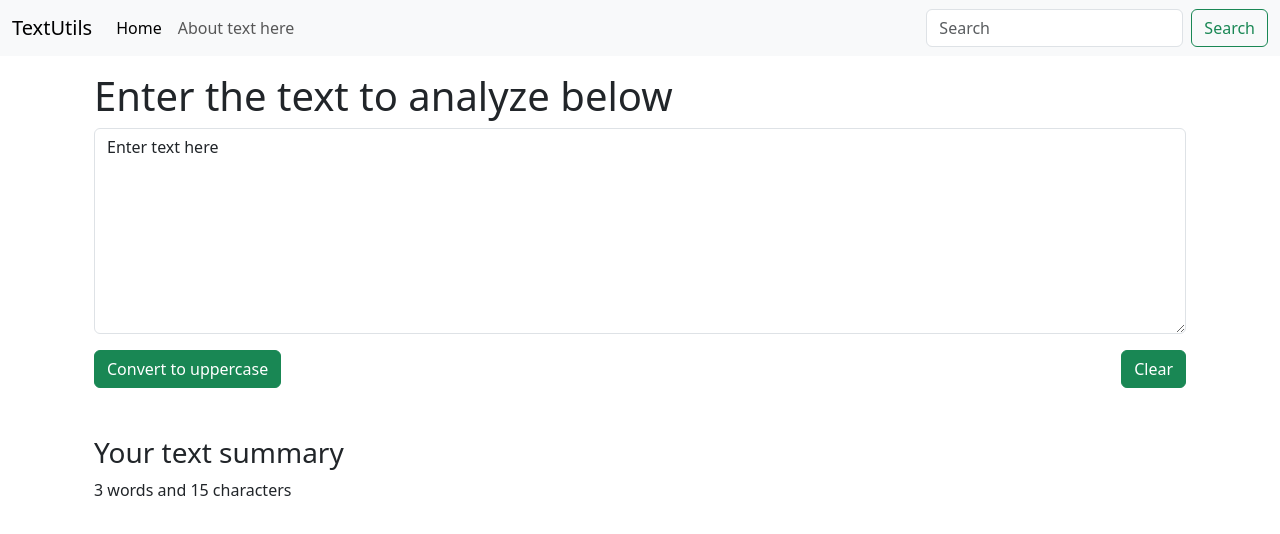
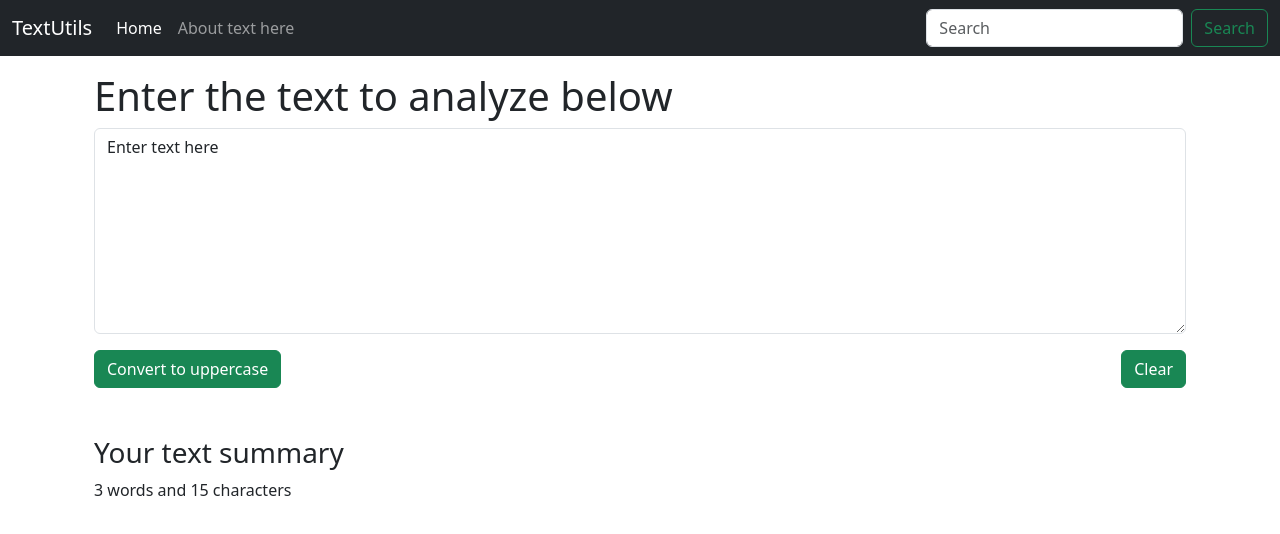
Before and after one commit to subhadeep-123/TextUtils, a React (Create React App) app: page / in a window 1280 px wide. Shown: the top 534 px of the page. Built offline with nearby package versions, Linux system fonts and the light colour scheme.

Commit message:
Make navbar dark

```diff
--- a/src/components/Navbar.js
+++ b/src/components/Navbar.js
@@ -14,7 +14,7 @@
 export default function Navbar(props) {
   return (
     <div>
-      <nav className="navbar navbar-expand-lg bg-body-tertiary">
+      <nav className="navbar navbar-expand-lg navbar-dark bg-dark">
         <div className="container-fluid">
           <a className="navbar-brand" href="/">
             {props.title}
```
